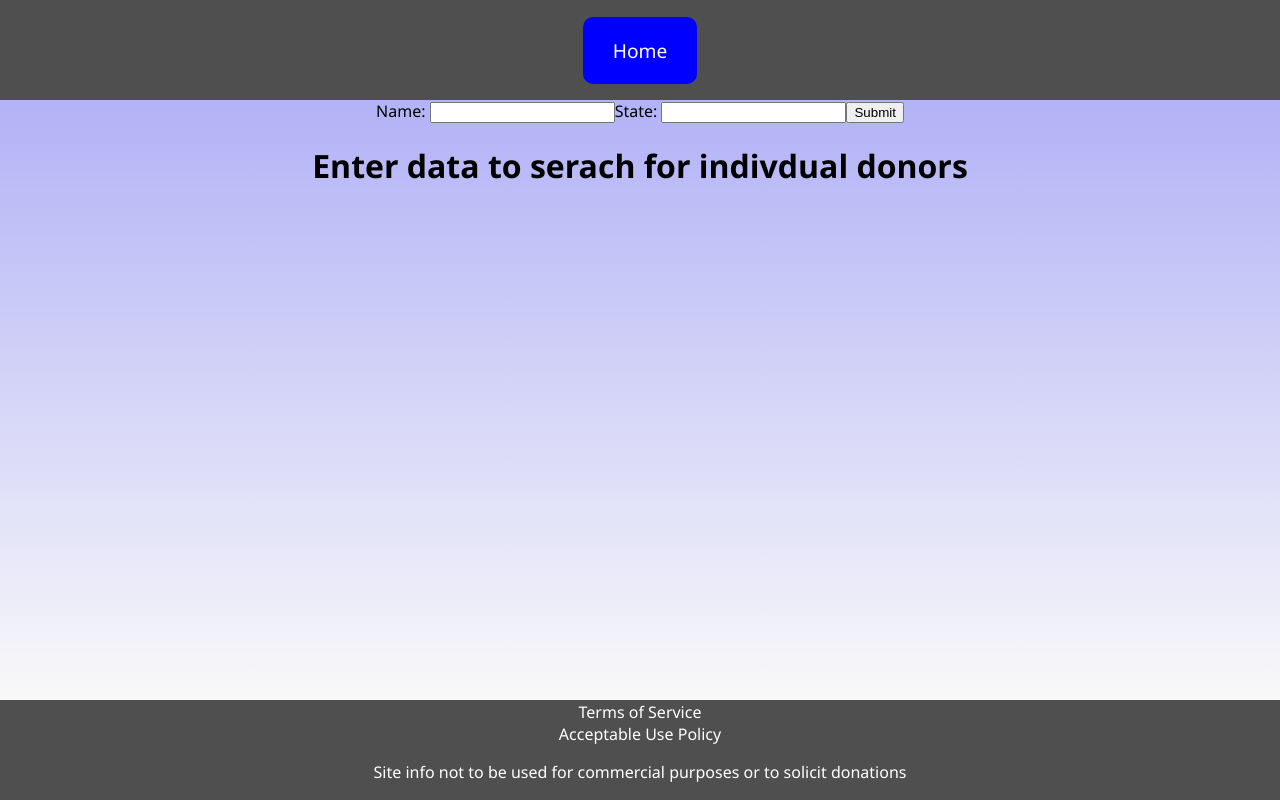
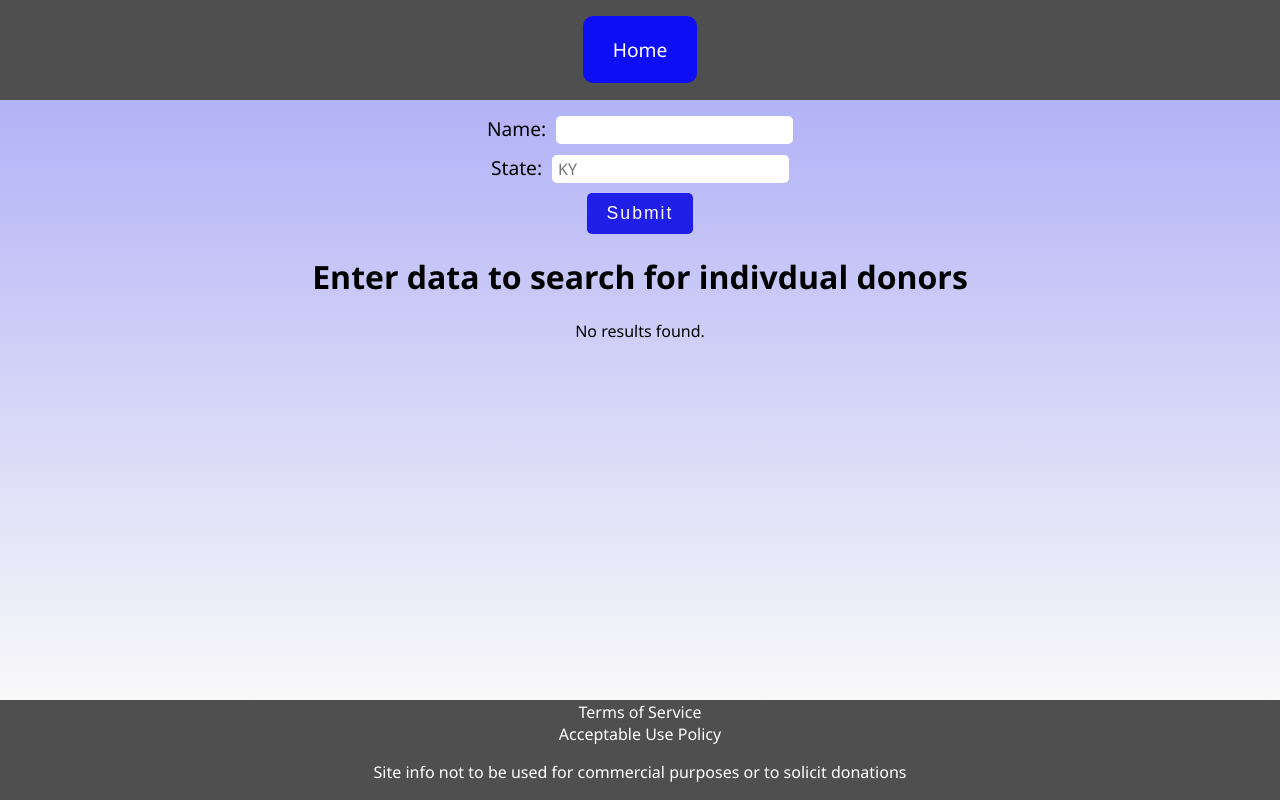
Before and after one commit to sjoseph91/electiontracker, a React (Create React App) app: page /individualDonors in a window 1280 px wide. Built offline with nearby package versions, Linux system fonts and the light colour scheme; the HTML template or start-up script is replaced by a standard one.

Commit message:
Styled form and added basic animations

```diff
--- a/src/components/ByState.js
+++ b/src/components/ByState.js
@@ -45,7 +45,10 @@ function ByState(props){
     return (
         <main className={`${candidate}-theme`}>
             <h2>Total spent in {selectedState} : {formatter.format(total)} </h2>
-            <USAMap onClick={mapHandler}/>
+            <USAMap
+              onClick={mapHandler}
+              defaultFill="rgb(129,129,130)"
+             />
         </main>
     )
 }
--- a/src/components/Home.js
+++ b/src/components/Home.js
@@ -9,9 +9,9 @@ function Home(props){
 
     return (
         <main>
-            <h1> 2020 Presidential Election Financing </h1>
+            <h1> 2020 Presidential Election Financing Tracker </h1>
             <h2>The most expensive presidential race in history</h2>
-            <h4>Click a candidate to explore their finances</h4>
+            <h4>Click a candidate to explore their political contribution data</h4>
             <div className="images">
                 <Link to="/options" onClick={() =>handleClick("trump")}>
                     <img  src="https://upload.wikimedia.org/wikipedia/commons/thumb/5/56/Donald_Trump_official_portrait.jpg/220px-Donald_Trump_official_portrait.jpg" width="200px" alt="trump"></img>
--- a/src/components/IndividualDonors.js
+++ b/src/components/IndividualDonors.js
@@ -19,6 +19,7 @@ function IndividualDonors(props){
        .then(res => res.json())
        .then(res => {
         console.log(res);
+        if (res.results.length > 0){
             const finalForm = res.results.map(obj => {
                 return {
                         amount: obj.contribution_receipt_amount,
@@ -30,12 +31,16 @@ function IndividualDonors(props){
             })
             setDonorData(finalForm)
             setLoading(false);
+        }else{
+            setDonorData(null);
+            setLoading(false);
+        }
        })
        .catch(err => console.log(err))
     }
 
     const mappedResults = !donorData ?
-    <h1>{!loading ? "Enter data to serach for indivdual donors": "Loading..."}</h1>
+    <h1>{!loading ? "Enter data to search for indivdual donors": "Loading..."}</h1>
     : donorData.map(donor => (
         <div key={Math.random()* 1000}className="donor">
             <p>{`${donor.fName} ${donor.lName}`}</p>
@@ -47,14 +52,20 @@ function IndividualDonors(props){
     return (
         <main className={`${candidate}-theme`}>
             <form name="form" onSubmit={handleSubmit}>
+                <div className="inputBox">
                   <label htmlFor="name">Name: </label>
                   <input type="text" name="name" id="name"></input>
-                <label htmlFor="state">State: </label>
-                <input type="option" name="state" id="state" required></input>
+                </div>
+                <div className="inputBox">
+                  <label htmlFor="state" >State: </label>
+                  <input type="text" name="state" id="state" required placeholder='KY'></input>
+                </div>
+
                 <button type="submit">Submit</button>
             </form>
             <div className="individuals">
                 {mappedResults}
+                {!donorData ? "No results found." : null}
             </div>
         </main>
     )
--- a/src/index.css
+++ b/src/index.css
@@ -16,15 +16,24 @@ nav {
   justify-content: center;
   align-items: center;
 }
-.link-button a{
+.link-button a:link{
   padding: 20px 30px;
   color: white;
   text-decoration: none;
   cursor: pointer;
-  background-color: blue;
+  background-color: rgb(14, 14, 245);
   border-radius: 10px;
   font-size: 1.2rem;
+  line-height: 1.7;
+  transition: 0.2s;
+}
 
+
+.link-button a:hover {
+  background-color: rgb(53, 53, 255);
+}
+.link-button:active {
+  transform: scale(0.9);
 }
 main{
   overflow: auto;
@@ -46,10 +55,16 @@ a {
 }
 
 .images{
+  margin: 0 auto;
+  width: 80%;
   padding-top: 50px;
   display: flex;
   justify-content: space-evenly;
 
+}
+img:hover{
+  transform: scale(1.08);
+  transition: 0.2s;
 }
 .biden-theme{
   background: rgb(31, 31, 232);
@@ -76,6 +91,12 @@ a {
   justify-content: center;
   font-size: 24px;
   padding: 5px;
+  box-shadow: 2px 2px 4px black;
+}
+
+.options:hover{
+  box-shadow: 3px 3px 5px black;
+  transform: scale(1.08);
 }
 path {
   pointer-events: all;
@@ -99,3 +120,36 @@ path:hover {
   width: 30%;
   padding: 5px;
 }
+
+form{
+  margin-top: 15px;
+  display: flex;
+  flex-direction: column;
+  align-items: center;
+}
+
+form button{
+  align-self: center;
+  padding: 10px 20px;
+  border: none;
+  border-radius: 5px;
+  background-color:rgb(31, 31, 232);
+  color: white;
+  font-size: 1.1rem;
+  letter-spacing: 2px;
+
+}
+label{
+  font-size: 1.2rem;
+  margin-right: 5px;
+}
+
+input{
+  border: none;
+  border-radius: 5px;
+  padding: 3px;
+  text-indent: 3px;
+  font-family: inherit;
+  font-size: 100%;
+  margin-bottom: 10px;
+}
```
Also changed, not shown: 1 other file (tests, documents, lock files or other folders). Lines whose indentation alone changed are shown as unchanged.
